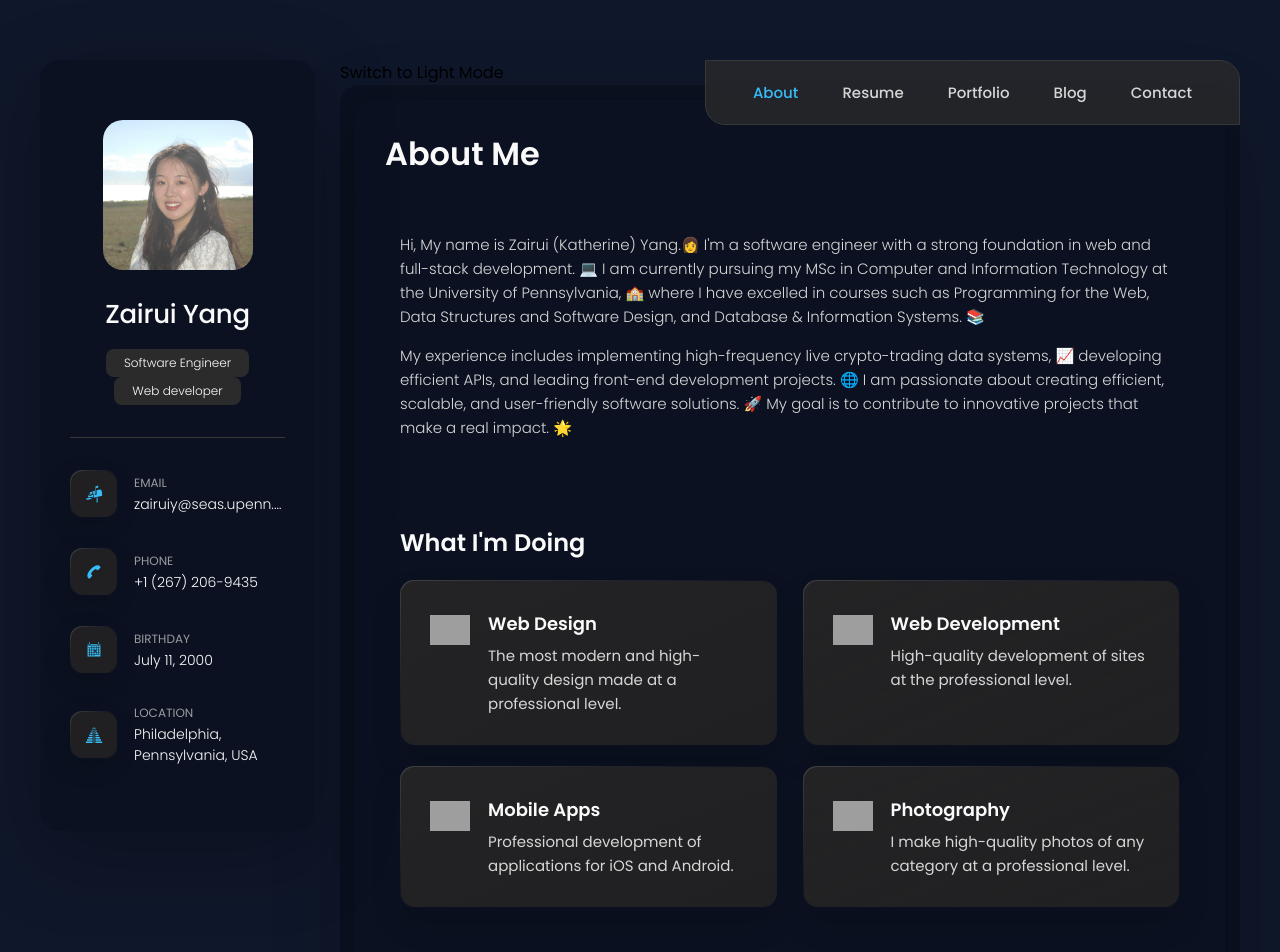
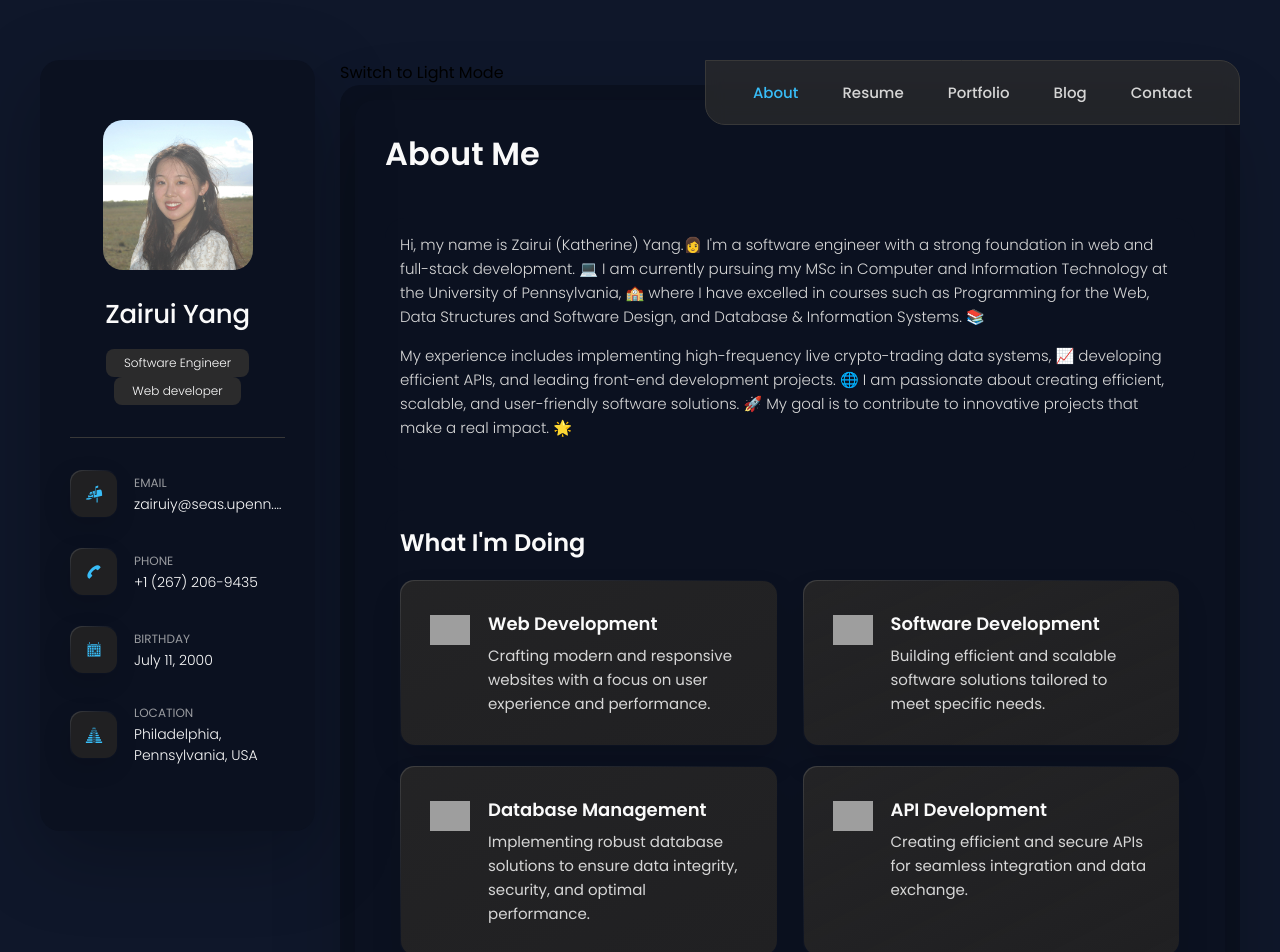
Before and after one commit to zairuiy-coding/zairuiy-coding.github.io, a React (Vite) app: page / in a window 1280 px wide. Shown: the top 952 px of the page. Built offline with nearby package versions, Linux system fonts and the light colour scheme; grey boxes are pictures that could not be loaded.

Commit message:
Update About.jsx
update "What I'm doing", appropriate icons needed

```diff
--- a/src/pages/About/About.jsx
+++ b/src/pages/About/About.jsx
@@ -1,55 +1,53 @@
-/* eslint-disable react/no-unescaped-entities */
-
-import { useEffect, useState } from "react"
+import { useEffect, useState } from "react";
 import Testimonial from "./Testimonial";
 import Service from "./Service";
 
 const servicesData = [
   {
     icon: "/images/icon-design.svg",
-    title: "Web design",
-    description: "The most modern and high-quality design made at a professional level."
+    title: "Web Development",
+    description: "Crafting modern and responsive websites with a focus on user experience and performance."
   },
   {
     icon: "/images/icon-dev.svg",
-    title: "Web development",
-    description: "High-quality development of sites at the professional level."
-  },
-  {
-    icon: "/images/icon-app.svg",
-    title: "Mobile apps",
-    description: "Professional development of applications for iOS and Android."
+    title: "Software Development",
+    description: "Building efficient and scalable software solutions tailored to meet specific needs."
   },
   {
     icon: "/images/icon-photo.svg",
-    title: "Photography",
-    description: "I make high-quality photos of any category at a professional level."
+    title: "Database Management",
+    description: "Implementing robust database solutions to ensure data integrity, security, and optimal performance."
+  },
+  {
+    icon: "/images/icon-design.svg",  // Replace with a more appropriate icon if available
+    title: "API Development",
+    description: "Creating efficient and secure APIs for seamless integration and data exchange."
   }
 ];
 
+const About = () => {
+  const [testimonials, setTestimonials] = useState([]);
 
-const About = () => {
-  const [testimonials , setTestimonials ] = useState([]);
-  useEffect(()=> {
-    fetch('testimonials.json').then(res => res.json()).then(data => {
-      console.log(data)
-      setTestimonials(data)
+  useEffect(() => {
+    fetch('testimonials.json')
+      .then(res => res.json())
+      .then(data => {
+        console.log(data);
+        setTestimonials(data);
       });
-  }, [])
+  }, []);
+
   return (
-    <article className="about  active" data-page="about">
-
+    <article className="about active" data-page="about">
       <header>
         <h2 className="h2 article-title">About me</h2>
       </header>
       <section className="about-text">
         <p>
-        Hi, My name is Zairui (Katherine) Yang.👩
-        I'm a software engineer with a strong foundation in web and full-stack development. 💻
+          Hi, my name is Zairui (Katherine) Yang.👩 I'm a software engineer with a strong foundation in web and full-stack development. 💻
           I am currently pursuing my MSc in Computer and Information Technology at the University of Pennsylvania, 🏫
           where I have excelled in courses such as Programming for the Web, Data Structures and Software Design, and Database & Information Systems. 📚
         </p>
-
         <p>
           My experience includes implementing high-frequency live crypto-trading data systems, 📈
           developing efficient APIs, and leading front-end development projects. 🌐
@@ -58,18 +56,10 @@ const About = () => {
         </p>
       </section>
 
-
-
-    {/* <!--
-      - service
-    --> */}
-
+      {/* Services Section */}
       <section className="service">
-
-      <h3 className="h3 service-title">What i'm doing</h3>
-
+        <h3 className="h3 service-title">What I'm doing</h3>
         <ul className="service-list">
-
           {servicesData.map((service, index) => (
             <Service
               key={index}
@@ -78,22 +68,13 @@ const About = () => {
               description={service.description}
             />
           ))}
-
         </ul>
-
       </section>
 
-
-    {/* <!--
-      - testimonials
-    --> */}
-
+      {/* Testimonials Section */}
       <section className="testimonials">
-
         <h3 className="h3 testimonials-title">Testimonials</h3>
-
         <ul className="testimonials-list has-scrollbar">
-
           {testimonials.map((testimonial, index) => (
             <Testimonial
               key={index}
@@ -102,64 +83,47 @@ const About = () => {
               testimonial={testimonial.testimonial}
             />
           ))}
-
         </ul>
-
       </section>
 
-
-    {/* <!--
-      - clients
-    --> */}
-
+      {/* Clients Section */}
       <section className="clients">
-
         <h3 className="h3 clients-title">Clients</h3>
-
         <ul className="clients-list has-scrollbar">
-
           <li className="clients-item">
             <a href="#">
-            <img src="images/logo-1-color.png" alt="client logo"/>
+              <img src="images/logo-1-color.png" alt="client logo" />
             </a>
           </li>
-
           <li className="clients-item">
             <a href="#">
-            <img src="images/logo-2-color.png" alt="client logo"/>
+              <img src="images/logo-2-color.png" alt="client logo" />
             </a>
           </li>
-
           <li className="clients-item">
             <a href="#">
-            <img src="images/logo-3-color.png" alt="client logo"/>
+              <img src="images/logo-3-color.png" alt="client logo" />
             </a>
           </li>
-
           <li className="clients-item">
             <a href="#">
-            <img src="images/logo-4-color.png" alt="client logo"/>
+              <img src="images/logo-4-color.png" alt="client logo" />
             </a>
           </li>
-
           <li className="clients-item">
             <a href="#">
-            <img src="images/logo-5-color.png" alt="client logo"/>
+              <img src="images/logo-5-color.png" alt="client logo" />
             </a>
           </li>
-
           <li className="clients-item">
             <a href="#">
-            <img src="images/logo-6-color.png"alt="client logo"/>
+              <img src="images/logo-6-color.png" alt="client logo" />
             </a>
           </li>
+        </ul>
+      </section>
+    </article>
+  );
+};
 
-      </ul>
-
-    </section>
-
-  </article>
-  )
-}
-
-export default About
+export default About;
```
Lines whose indentation alone changed are shown as unchanged.
